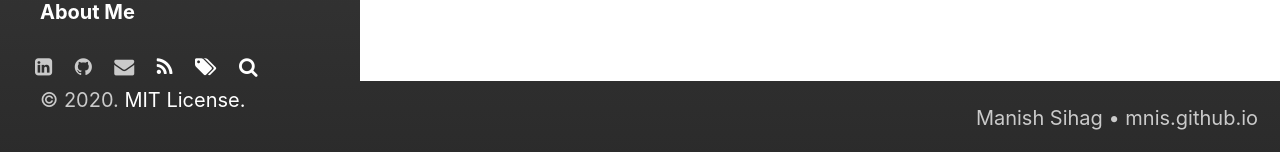
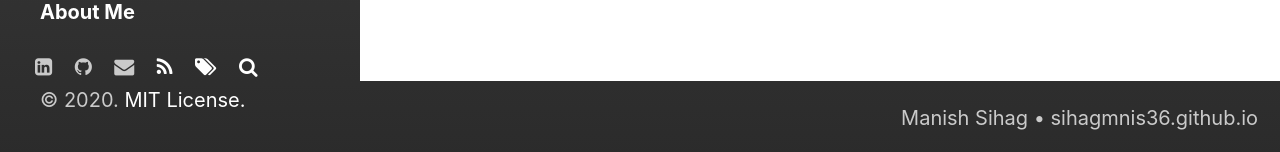
Before and after one commit to kmnis/kmnis.github.io, a Jekyll site: the page built from about-me.md, in a window 1280 px wide and 900 px high, scrolled down 169 px. Shown: the part 745-897 px from the top of the window. Built offline with Jekyll 4.4.1, drawn with Linux system fonts in a browser that asks for light colours; nearby versions of some CDN libraries; part of the change alters nothing that is shown.

Commit message:
Renamed the repo and the code according to new username

```diff
--- a/_config.yml
+++ b/_config.yml
@@ -7,7 +7,7 @@ remote_theme:     fongandrew/hydeout
 title:            Manish Sihag
 tagline:          'Portfolio'
 description:      'IIT Bombay Graduate | Data Scientist | Web Developer | AI in Drug Discovery'
-url:              https://mnis.github.io
+url:              https://sihagmnis36.github.io
 # baseurl:          '/'
                   # the optional subpath of your site, e.g. "/blog"
                   # NB: This applies to all pages in your Jekyll site.
@@ -17,7 +17,7 @@ url:              https://mnis.github.io
 
 author:
   name:           'Manish Sihag'
-  url:            https://github.com/mnis
+  url:            https://github.com/sihagmnis36
 
 paginate:         5
 # paginate_path:    '/page:num'
--- a/_includes/custom-foot.html
+++ b/_includes/custom-foot.html
@@ -1,5 +1,5 @@
 <p style="text-align: right; margin: 1.1rem;">
-    Manish Sihag  •  mnis.github.io
+    Manish Sihag  •  sihagmnis36.github.io
 </p>
 
 <!-- <div style="text-align: center;">Reach out to me on</div>
```
